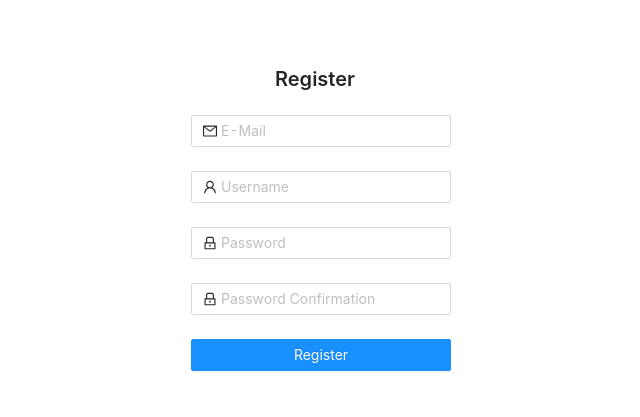
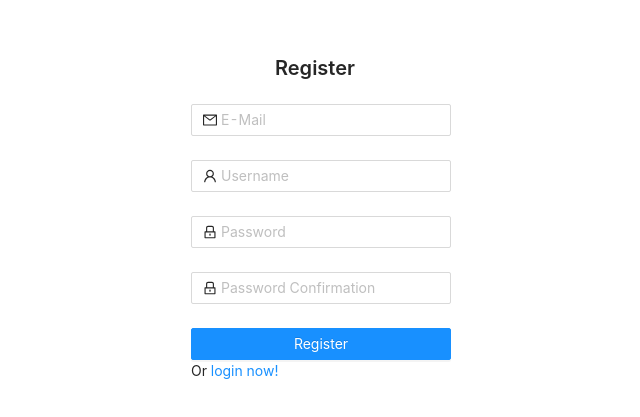
Before and after one commit to kevinkaos/blog-react, a React (Create React App) app: page /register in a window 1280 px wide. Shown: the part 181-598 px from the top of the page, without its empty margins (319-959 px from the left). Built offline with nearby package versions, Linux system fonts and the light colour scheme.

Commit message:
add link to login from reigstration page'

```diff
--- a/src/components/Dashboard.js
+++ b/src/components/Dashboard.js
@@ -21,7 +21,7 @@ const Dashboard = ({ authed, logout }) => {
       <div className="dashboard-wrapper">
         <List
           className="comment-list"
-          header={`${allPosts.length && allPosts.length} replies`}
+          header={`${allPosts.length && allPosts.length} blogs`}
           itemLayout="horizontal"
           dataSource={allPosts}
           renderItem={(item) => (
--- a/src/components/Register.js
+++ b/src/components/Register.js
@@ -104,6 +104,7 @@ const Register = ({ register }) => {
           >
             Register
           </Button>
+          Or <a href="/login">login now!</a>
         </Form.Item>
       </Form>
     </div>
```
